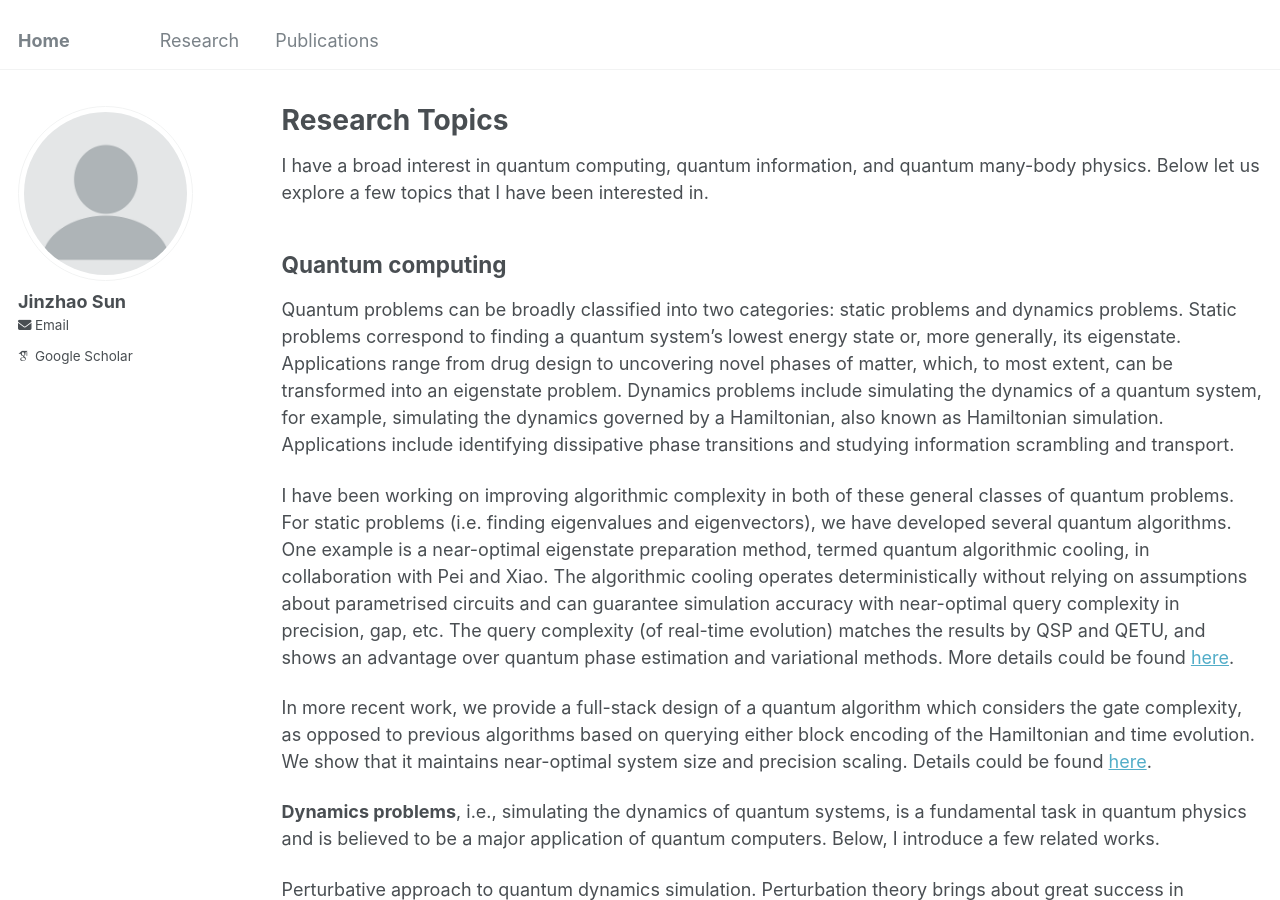
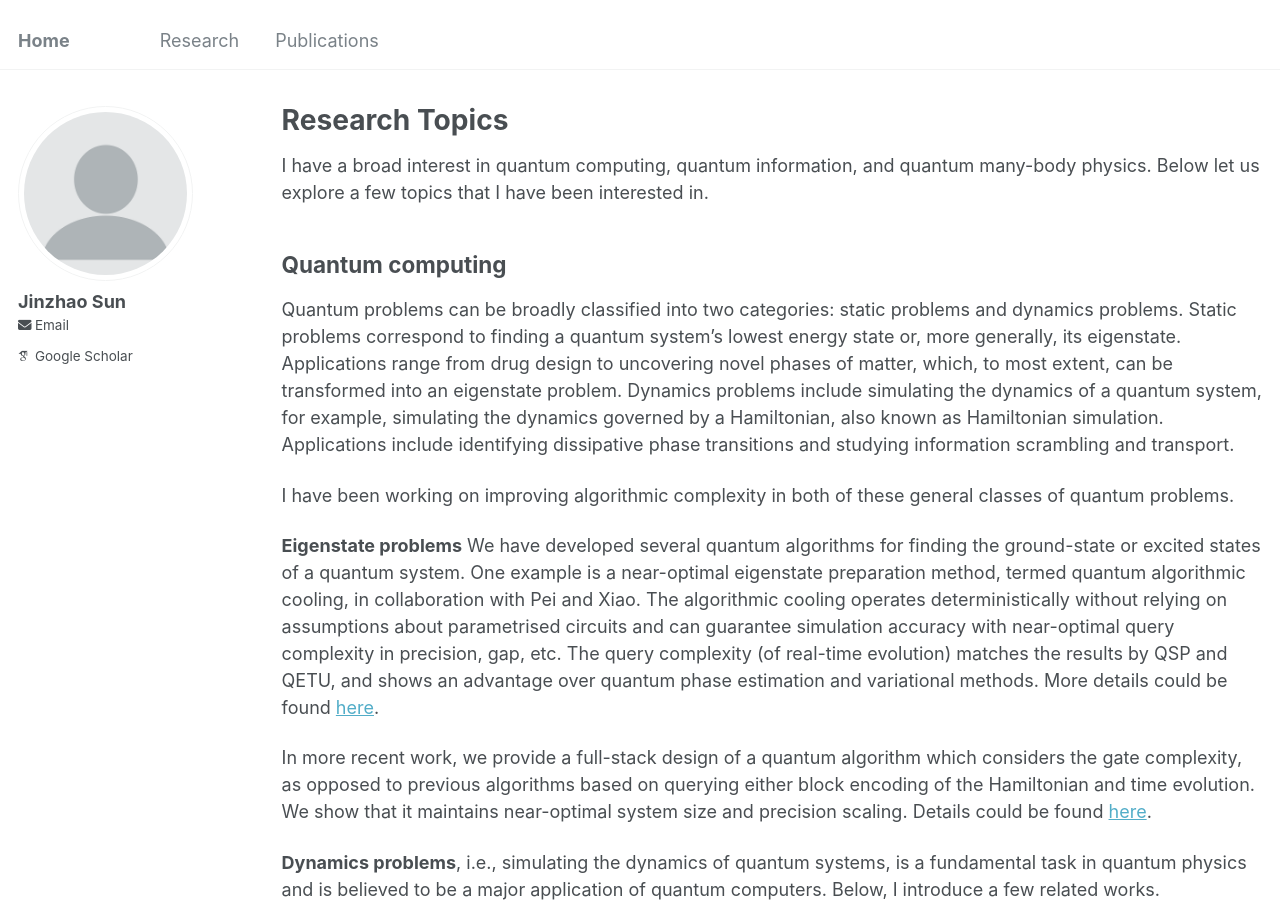
Before and after one commit to jinzhao-sun/jinzhao-sun.github.io, a Jekyll site: the page built from _pages/research.md, in a window 1280 px wide and 900 px high. Built offline with Jekyll 4.4.1, drawn with Linux system fonts in a browser that asks for light colours; some web fonts are replaced.

Commit message:
Update research.md

```diff
--- a/_pages/research.md
+++ b/_pages/research.md
@@ -13,7 +13,9 @@ Quantum computing
 
 Quantum problems can be broadly classified into two categories: static problems and dynamics problems. Static problems correspond to finding a quantum system's lowest energy state or, more generally, its eigenstate. Applications range from drug design to uncovering novel phases of matter, which, to most extent, can be transformed into an eigenstate problem. Dynamics problems include simulating the dynamics of a quantum system, for example, simulating the dynamics governed by a Hamiltonian, also known as Hamiltonian simulation. Applications include identifying dissipative phase transitions and studying information scrambling and transport.
 
-I have been working on improving algorithmic complexity in both of these general classes of quantum problems. For static problems (i.e. finding eigenvalues and eigenvectors), we have developed several quantum algorithms. One example is a near-optimal eigenstate preparation method, termed quantum algorithmic cooling, in collaboration with Pei and Xiao. The algorithmic cooling operates deterministically without relying on assumptions about parametrised circuits and can guarantee simulation accuracy with near-optimal query complexity in precision, gap, etc. The query complexity (of real-time evolution) matches the results by QSP and QETU, and shows an advantage over quantum phase estimation and variational methods. More details could be found [here](https://arxiv.org/abs/2109.15304).
+I have been working on improving algorithmic complexity in both of these general classes of quantum problems.
+
+**Eigenstate problems** We have developed several quantum algorithms for finding the ground-state or excited states of a quantum system. One example is a near-optimal eigenstate preparation method, termed quantum algorithmic cooling, in collaboration with Pei and Xiao. The algorithmic cooling operates deterministically without relying on assumptions about parametrised circuits and can guarantee simulation accuracy with near-optimal query complexity in precision, gap, etc. The query complexity (of real-time evolution) matches the results by QSP and QETU, and shows an advantage over quantum phase estimation and variational methods. More details could be found [here](https://arxiv.org/abs/2109.15304).
 
 In more recent work, we provide a full-stack design of a quantum algorithm which considers the gate complexity, as opposed to previous algorithms based on querying either block encoding of the Hamiltonian and time evolution. We show that it maintains near-optimal system size and precision scaling. Details could be found [here](https://arxiv.org/abs/2406.04307).
 
```
